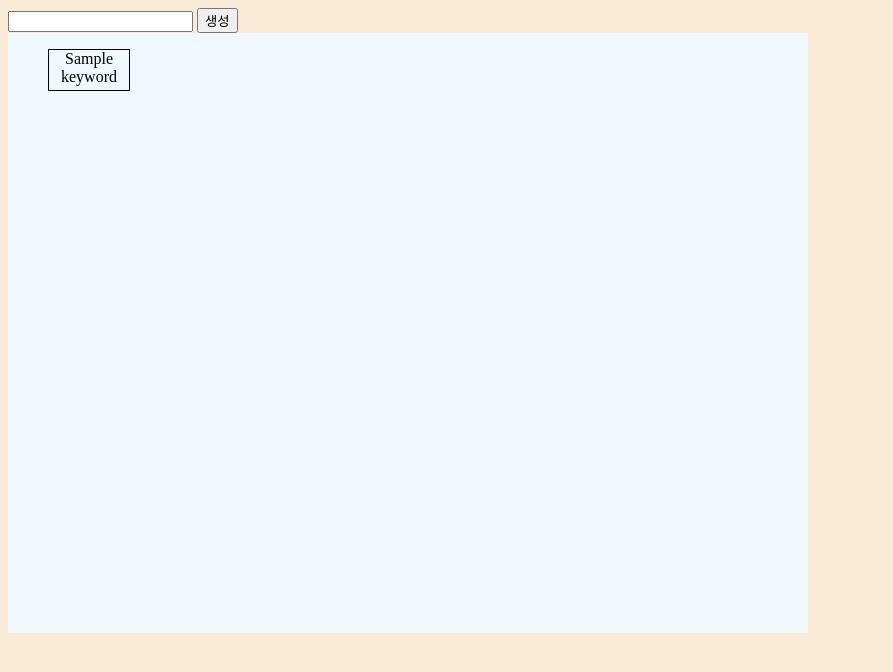
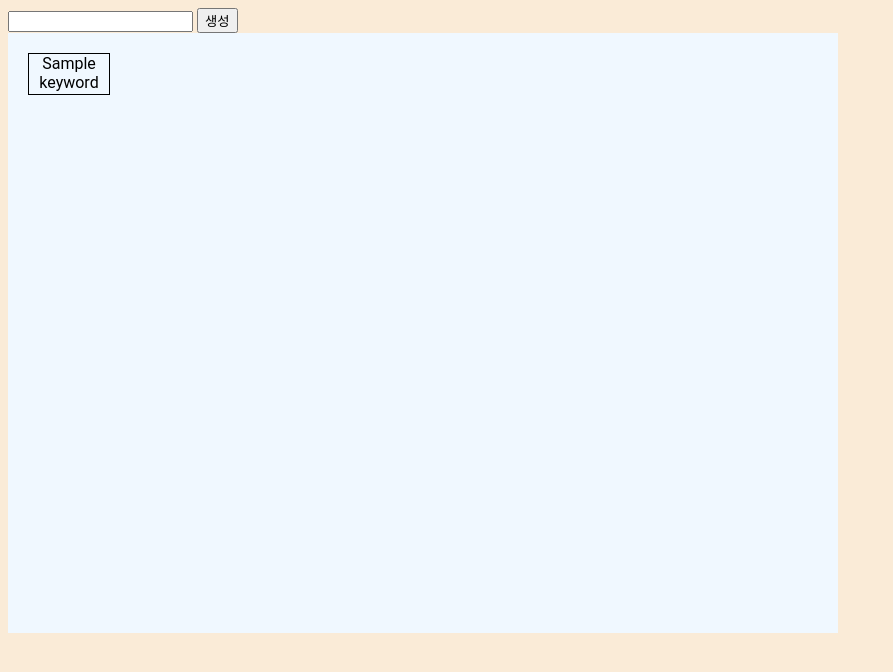
Before and after one commit to jinhyeok15/knock-django, a Django app: template app/knock/templates/document/index.html in a window 1280 px wide. Shown: the top 672 px of the page, without its empty margins (0-893 px from the left). Run offline with Django 3.2, Linux system fonts and the light colour scheme; the template is opened without the code that fills it: most values are stand-ins (such as "Sample title", 1, 10 or a date in 2020).

Commit message:
feat: 박스 정렬

```diff
--- a/app/knock/static/css/index.css
+++ b/app/knock/static/css/index.css
@@ -1,12 +1,14 @@
 body {
   background-color: antiquewhite;
+  font-family: 'roboto', 'arial';
 }
 
 .container {
   position: absolute;
-  width: 800px;
+  width: 830px;
   height: 600px;
   background-color: aliceblue;
+  align-items: center;
 }
 
 ul {
@@ -17,5 +19,8 @@ ul {
   width: 80px;
   height: 40px;
   border: solid 1px;
+  margin-left: 20px;
+  margin-top: 20px;
   text-align: center;
+  float: left;
 }
--- a/app/knock/templates/document/index.html
+++ b/app/knock/templates/document/index.html
@@ -14,15 +14,11 @@
     <input type="submit" value="생성" class="keyword-submit">
   </form>
   <div id="container" class="container">
-    <ul>
-        {% for keyword in keywords %}
-        <li>
-          <div class="keyword-box">
-            {{keyword}}
-          </div>
-        </li>
-        {% endfor %}
-    </ul>
+    {% for keyword in keywords %}
+    <div class="keyword-box">
+      {{keyword}}
+    </div>
+    {% endfor %}
   </div>
   <script src="{% static 'js/index.js' %}"></script>
 </body>
```
